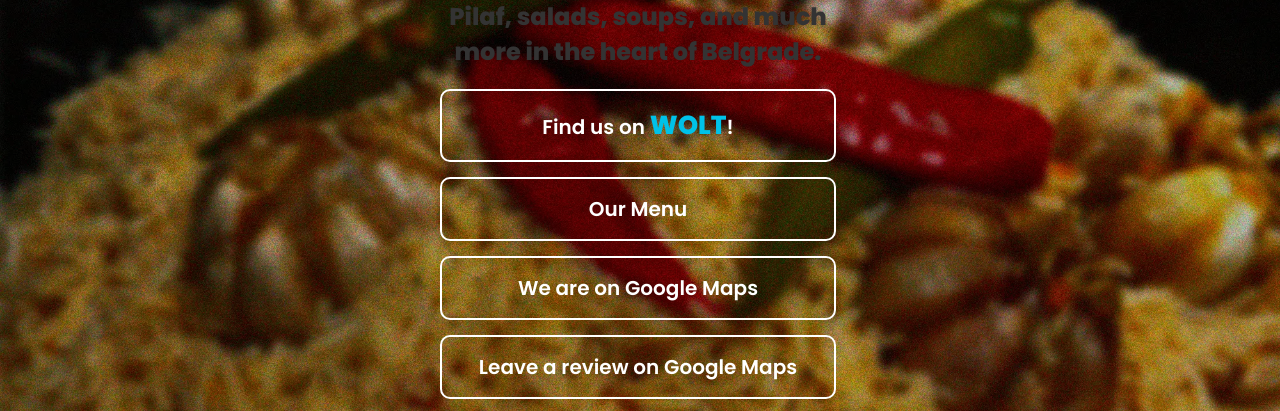
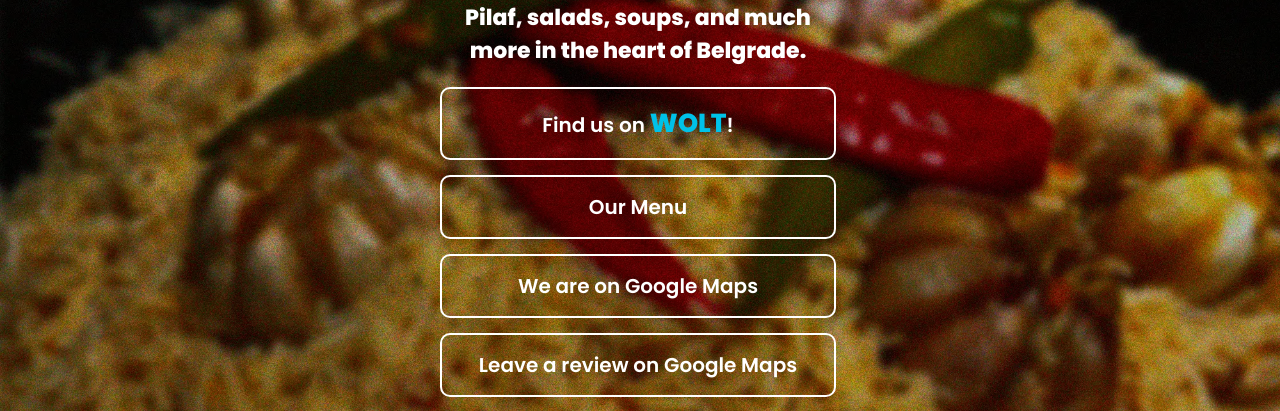
Before and after one commit to birs-rs/pilav, a website: page src/index.html in a window 1280 px wide. Shown: the part 239-650 px from the top of the page. Drawn offline with Linux system fonts and the light colour scheme.

Commit message:
add styles for h1

```diff
--- a/src/styles.css
+++ b/src/styles.css
@@ -27,7 +27,8 @@
 
    }
    .h1 {
-
+    color: #fff;
+    font-size: 22px;
    }
    /* Аватар и заголовок */
    .profile-pic {
```
